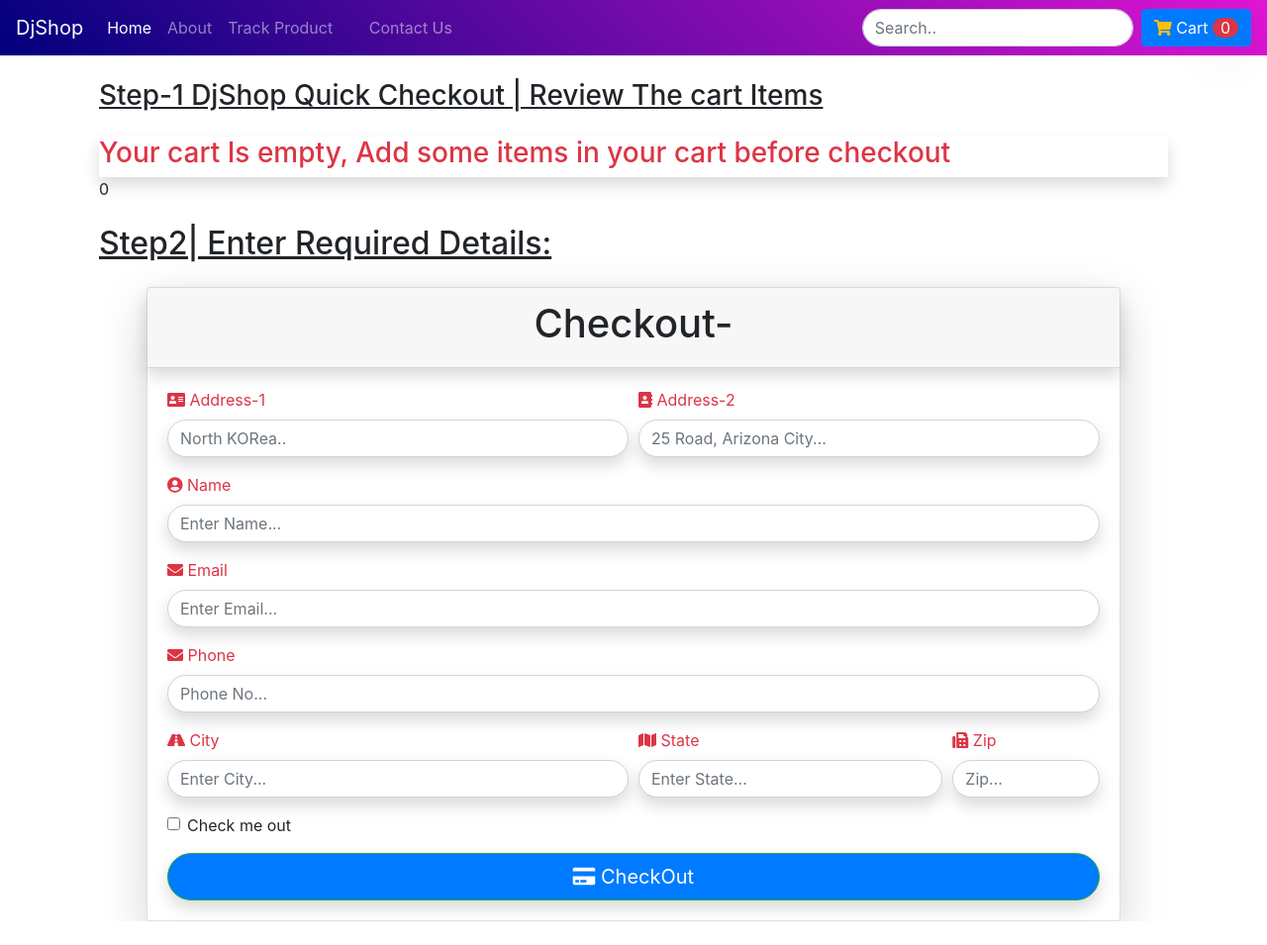
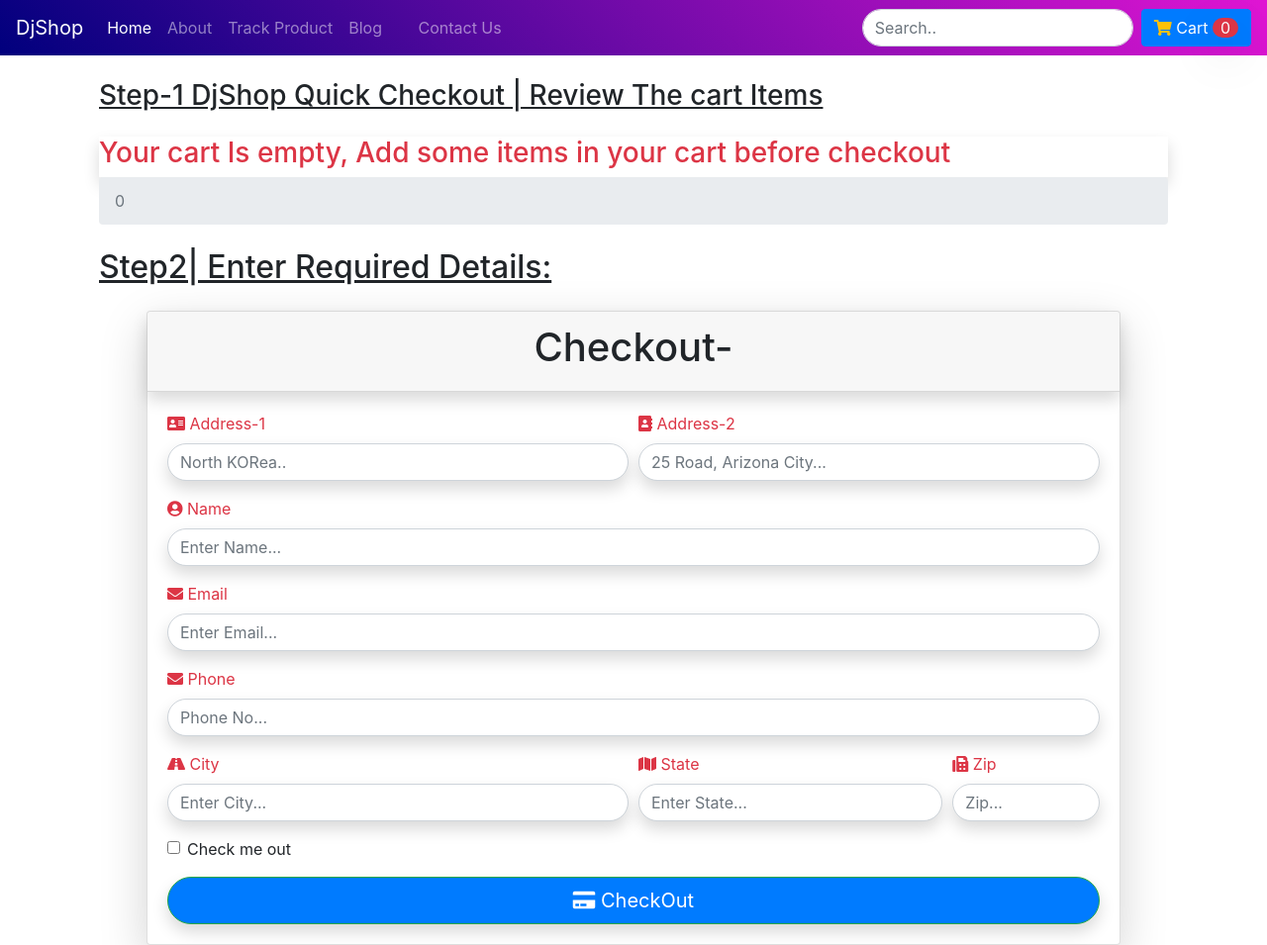
Before and after one commit to Sidhartha-dev/Djshop--Eccomerce-site-Django-, a Django app: page /shop/checkout/ in a window 1280 px wide. Shown: the whole page at 99% size. Before the commit the page ends 931 px from the top, so only its background shows below. Run offline with Django 3.2, Linux system fonts and the light colour scheme; some libraries are stand-ins or nearby versions; some web fonts are replaced.

Commit message:
Blog fix and first page rediect to shop

```diff
--- a/blog/templates/blog/index.html
+++ b/blog/templates/blog/index.html
@@ -11,7 +11,7 @@
 </head>
 <body>
 <section>
-
+    hekk
 </section>
 <script src="https://cdnjs.cloudflare.com/ajax/libs/jquery/3.4.1/jquery.min.js"></script>
 <script src="https://cdnjs.cloudflare.com/ajax/libs/popper.js/1.16.0/umd/popper.min.js"></script>
--- a/djshop/templates/index.html
+++ b/djshop/templates/index.html
@@ -21,6 +21,7 @@
         <a class="btn btn-primary btn-lg" href="/shop" role="button">Continue shoping</a>
     </p>
 </p>
+<script>window.location= "/shop";</script>
 <script src="https://cdnjs.cloudflare.com/ajax/libs/jquery/3.5.0/jquery.min.js"></script>
 <script src="https://cdnjs.cloudflare.com/ajax/libs/popper.js/1.16.1/umd/popper.min.js"></script>
 <script src="https://cdnjs.cloudflare.com/ajax/libs/twitter-bootstrap/4.4.1/js/bootstrap.min.js"></script>
--- a/shop/templates/shop/basic.html
+++ b/shop/templates/shop/basic.html
@@ -41,6 +41,11 @@
             <li class="nav-item">
               <a class="nav-link" href="/shop/tracker">Track Product</a>
             </li>
+            <li class="nav-item">
+              <a class="nav-link" href="/blog">
+                 Blog
+              </a>
+            </li>
              <li class="nav-item">
               <a class="nav-link" href="/shop/contact">
               <i class="fa fa-telegram"></i>
--- a/shop/templates/shop/checkout.html
+++ b/shop/templates/shop/checkout.html
@@ -11,7 +11,11 @@ Buy this Product- Djshop
     <div class="my-4">
       <ul class="list-group shadow" id="items">
       </ul>
-      <span id="totalPrice"></span>
+      <nav aria-label="breadcrumb">
+        <ol class="breadcrumb">
+          <li class="breadcrumb-item active" aria-current="page"><span id="totalPrice"></span></li>
+        </ol>
+      </nav>
     </div>
   </div>
   <div class="col">
```
Also changed, not shown: db.sqlite3.
